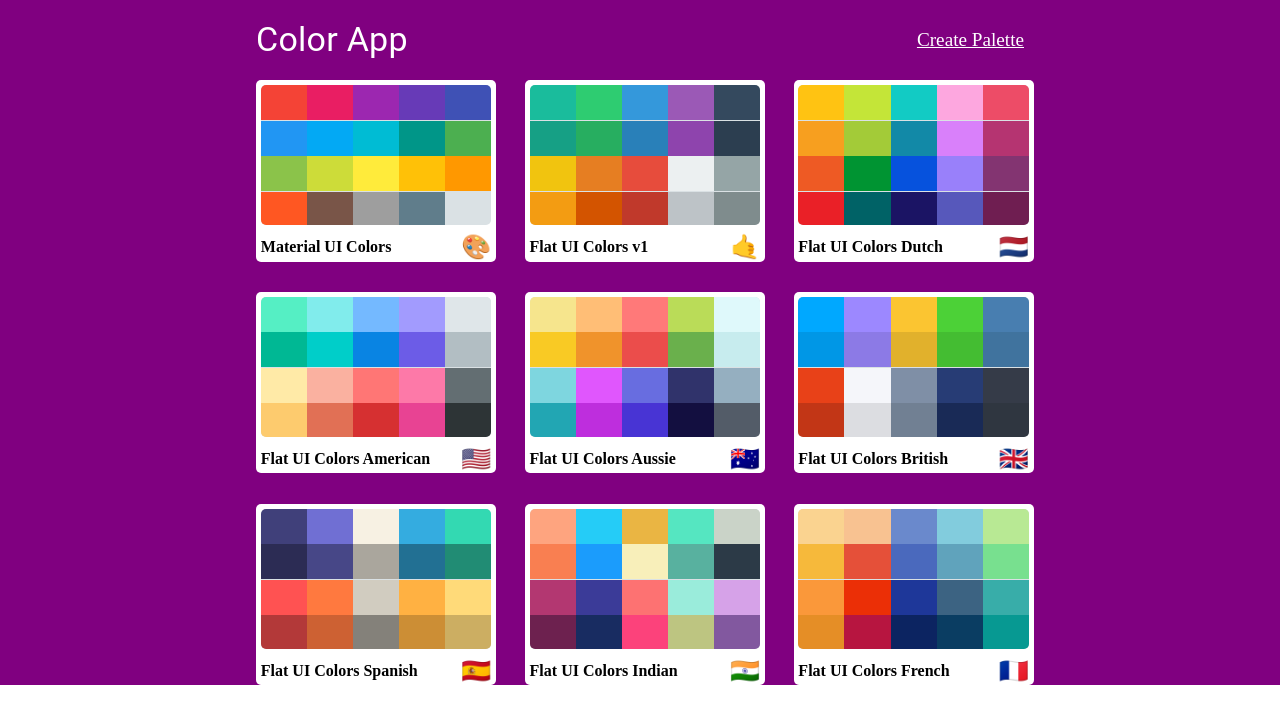
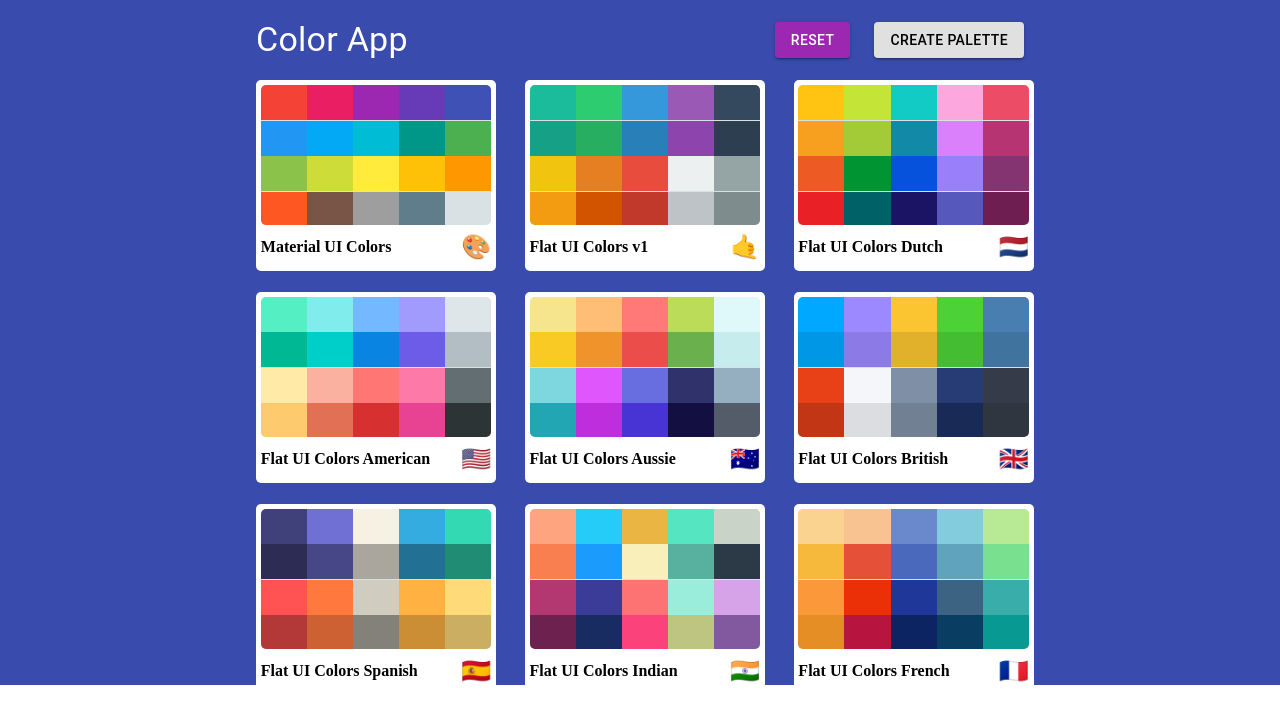
Before and after one commit to Maheen16/Color-App, a React (Create React App) app: page / in a window 1280 px wide. Shown: the top 724 px of the page. Built offline with nearby package versions, Linux system fonts and the light colour scheme.

Commit message:
delete dialog added

```diff
--- a/src/App.js
+++ b/src/App.js
@@ -28,6 +28,17 @@
   const savePalette = (newPalette) => {
     setPalettes([...palette, newPalette]);
   };
+  const deletePalette = (id) => {
+    setPalettes((prevValue) =>
+      prevValue.filter((palette) => palette.id !== id)
+    );
+
+    console.log(palette);
+  };
+  const reset = () => {
+    setPalettes(seedPalettes);
+    window.localStorage.clear();
+  };
   const syncLocalStorage = () => {
     //save palettes to local storage
     window.localStorage.setItem("palettes", JSON.stringify(palette));
@@ -37,7 +48,16 @@
   }, [palette]);
   return (
     <Routes>
-      <Route path="/" element={<PaletteList allPalettes={palette} />} />
+      <Route
+        path="/"
+        element={
+          <PaletteList
+            allPalettes={palette}
+            deletePalette={deletePalette}
+            reset={reset}
+          />
+        }
+      />
       <Route
         path="/palette/newpalette"
         element={
--- /dev/null
+++ b/src/Components/DeleteDialog.js
@@ -0,0 +1,40 @@
+import React, { Component } from "react";
+import Dialog from "@mui/material/Dialog";
+import DialogActions from "@mui/material/DialogActions";
+import DialogContent from "@mui/material/DialogContent";
+import DialogContentText from "@mui/material/DialogContentText";
+import DialogTitle from "@mui/material/DialogTitle";
+
+import Button from "@mui/material/Button";
+export default function AlertDialog({
+  deletePalette,
+  handleClickClose,
+  isDialogOpen,
+  deletingId,
+}) {
+  return (
+    <div>
+      <Dialog
+        open={isDialogOpen}
+        onClose={handleClickClose}
+        aria-labelledby="alert-dialog-title"
+        aria-describedby="alert-dialog-description"
+      >
+        <DialogTitle id="alert-dialog-title">
+          {`Are you sure you want to delete ${deletingId} ?`}
+        </DialogTitle>
+        <DialogContent>
+          <DialogContentText id="alert-dialog-description">
+            It means that you want to delete the palette permanently .
+          </DialogContentText>
+        </DialogContent>
+        <DialogActions>
+          <Button onClick={handleClickClose}>Disagree</Button>
+          <Button onClick={deletePalette} autoFocus>
+            Agree
+          </Button>
+        </DialogActions>
+      </Dialog>
+    </div>
+  );
+}
--- a/src/Components/MiniPalette.js
+++ b/src/Components/MiniPalette.js
@@ -3,10 +3,11 @@
 import useStyles from "../Styling/MiniPaletteStyles";
 import { Delete } from "@mui/icons-material";
 
-export default function MiniPalette({ id, ...palette }) {
+export default function MiniPalette({ id, openDialog, ...palette }) {
   const classes = useStyles();
   const navigate = useNavigate();
   // console.log(palette);
+
   const miniColorBoxes = palette.colors.map((color) => {
     return (
       <div
@@ -21,7 +22,7 @@
   };
   const deletePalette = (e) => {
     e.stopPropagation();
-    console.log(id);
+    openDialog(id);
   };
   return (
     <div className={classes.root} onClick={() => handleClick(palette.id)}>
--- a/src/Components/NewPaletteForm.js
+++ b/src/Components/NewPaletteForm.js
@@ -186,14 +186,14 @@
               <ChevronLeftIcon />
             </IconButton>
           </DrawerHeader>
-          <Box sx={{}} className={classes.main}>
+          <Box className={classes.main}>
             <Typography
               variant="h5"
               sx={{ letterSpacing: "5px", wordSpacing: "5px" }}
             >
               Design Your Palette
             </Typography>
-            <Box className={classes.buttons}>
+            <Box className={classes.buttons} sx={{ mb: 2, mt: 2 }}>
               <Button
                 variant="contained"
                 color="secondary"
--- a/src/Components/PaletteFormNav.js
+++ b/src/Components/PaletteFormNav.js
@@ -62,7 +62,7 @@
           sx={{ width: "calc(100% -drawerWidth)" }}
         >
           <Toolbar sx={{ display: "flex", justifyContent: "space-between" }}>
-            <Box>
+            <Box sx={{ display: "flex", alignItems: "center" }}>
               <IconButton
                 color="inherit"
                 aria-label="open drawer"
@@ -72,7 +72,12 @@
               >
                 <MenuIcon />
               </IconButton>
-              <Typography variant="h6" noWrap component="div">
+              <Typography
+                variant="h6"
+                noWrap
+                component="div"
+                sx={{ fontWeight: "bold" }}
+              >
                 Create a Palette
               </Typography>
             </Box>
--- a/src/Components/PaletteList.js
+++ b/src/Components/PaletteList.js
@@ -2,26 +2,74 @@
 import { Link } from "react-router-dom";
 import MiniPalette from "./MiniPalette";
 import { withStyles } from "@mui/styles";
-import { Typography } from "@mui/material";
+import { Typography, Button } from "@mui/material";
 import styles from "../Styling/PaletteListStyles";
+import DeleteDialog from "./DeleteDialog";
 class PaletteList extends Component {
+  constructor(props) {
+    super(props);
+    this.state = {
+      isDialogOpen: false,
+      deletingId: "",
+    };
+  }
+  openDialog = (id) => {
+    this.setState({ isDialogOpen: true, deletingId: id });
+  };
+  closeDialog = () => {
+    this.setState({ isDialogOpen: false });
+  };
+  deletePalette = () => {
+    this.props.deletePalette(this.state.deletingId);
+    this.closeDialog();
+    console.log("deled");
+  };
   render() {
-    const { allPalettes, classes } = this.props;
-    // console.log(allPalettes);
+    const { allPalettes, classes, deletePalette, reset } = this.props;
+    const { isDialogOpen, deletingId } = this.state;
     return (
       <div className={classes.root}>
         <div className={classes.container}>
           <nav className={classes.nav}>
             <Typography variant="h4">Color App</Typography>
-            <Link to={`palette/newpalette`}>Create Palette</Link>
+            <div>
+              <Button variant="contained" color="secondary" onClick={reset}>
+                Reset
+              </Button>
+              <Button
+                variant="contained"
+                color="inherit"
+                sx={{ textDecoration: "none", ml: 3 }}
+              >
+                <Link
+                  to={`palette/newpalette`}
+                  style={{ textDecoration: "none" }}
+                >
+                  Create Palette
+                </Link>
+              </Button>
+            </div>
           </nav>
           <div className={classes.palettes}>
             {allPalettes.map((palette) => {
               return (
-                <MiniPalette {...palette} key={palette.id} id={palette.id} />
+                <MiniPalette
+                  {...palette}
+                  key={palette.id}
+                  id={palette.id}
+                  openDialog={this.openDialog}
+                  // handleDelete={this.deletePalette}
+                />
               );
             })}
           </div>
+          <DeleteDialog
+            handleClickOpen={this.openDialog}
+            handleClickClose={this.closeDialog}
+            isDialogOpen={isDialogOpen}
+            deletePalette={this.deletePalette}
+            deletingId={deletingId}
+          />
         </div>
       </div>
     );
--- a/src/Styling/MiniPaletteStyles.js
+++ b/src/Styling/MiniPaletteStyles.js
@@ -7,6 +7,7 @@
     borderRadius: "5px",
     overflow: "hidden",
     width: "100%",
+    height: "100%",
     cursor: "pointer",
     "&:hover svg": {
       opacity: 1,
--- a/src/Styling/NewPaletteFormStyles.js
+++ b/src/Styling/NewPaletteFormStyles.js
@@ -49,8 +49,6 @@
     alignItems: "center",
     width: "100%",
     justifyContent: "center",
-    mb: 2,
-    mt: 2,
   },
 });
 export default styles;
--- a/src/Styling/PaletteListStyles.js
+++ b/src/Styling/PaletteListStyles.js
@@ -1,6 +1,6 @@
 const styles = () => ({
   root: {
-    backgroundColor: "purple",
+    backgroundColor: "#394bad",
     height: "100%",
     display: "flex",
     alignItems: "flex-start",
@@ -22,8 +22,7 @@
     alignItems: "center",
     margin: "1.2rem 0",
     "& a": {
-      color: "white",
-      fontSize: "1.2rem",
+      color: "black",
     },
   },
   palettes: {
```
